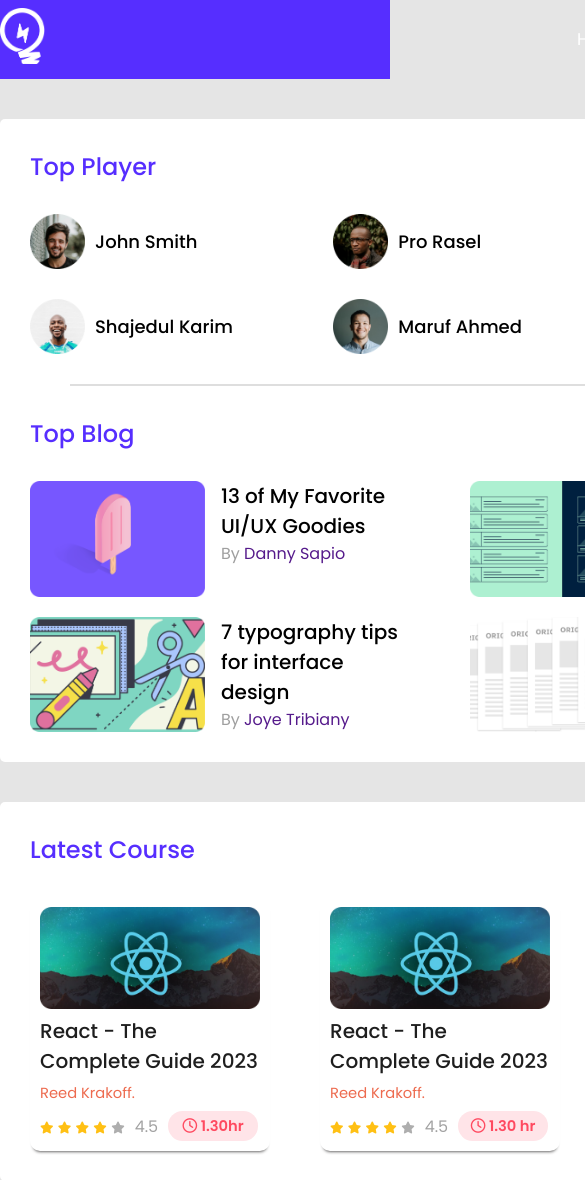
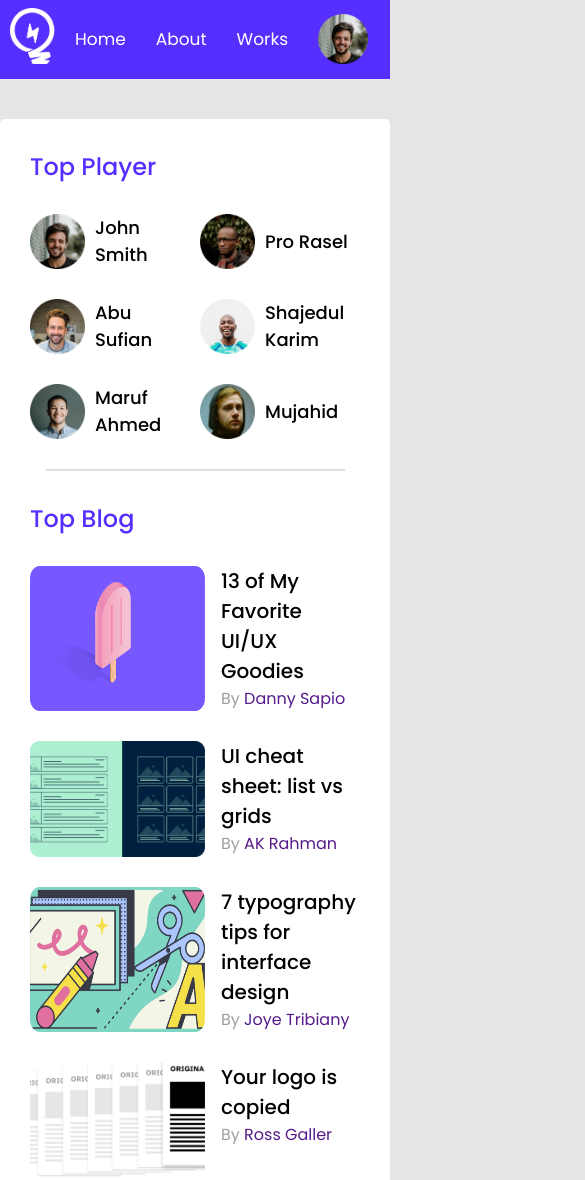
Before and after one commit to AbdurRahman1-Dev/leader-board, a plain HTML site: page index.html in a window 390 px wide. Shown: the top 1180 px of the page, 585 px wide, since content can reach past the window. Drawn offline with Linux system fonts and the light colour scheme.

Commit message:
Responsive

```diff
--- a/style.css
+++ b/style.css
@@ -158,7 +158,7 @@ hr{
   color: #ED6B4F;
 }
 .course{
-  box-shadow: 0 4px 3px -2.9px rgba(29, 28, 28, 0.658);  padding: 10px;
+  box-shadow: 2px 2px 12px -4px rgba(29, 28, 28, 0.658);  padding: 10px;
   border-radius: 10px;
 }
 .yellow{
@@ -191,3 +191,34 @@ hr{
   padding: 5px;
   text-align: center;
 }
+
+
+/* responsive section */
+
+@media only screen and (max-width: 576px)
+ {
+  .container{
+    width: 100%;
+  }
+  .menu-bar {
+    justify-content: inherit;
+    width: 100%;
+    gap: 20px;
+  }
+  .players {
+    grid-template-columns: repeat(2, 1fr);
+    grid-column-gap: 10px;
+  }
+  .blogs {
+    grid-template-columns: 1fr;
+    grid-row-gap: 30px;
+  }
+  .course-list {
+    grid-template-columns: repeat(1, 1fr);
+    grid-column-gap: 1px;
+    grid-row-gap: 15px;
+  }
+  .logo {
+    padding-left: 10px;
+  }
+}
```
